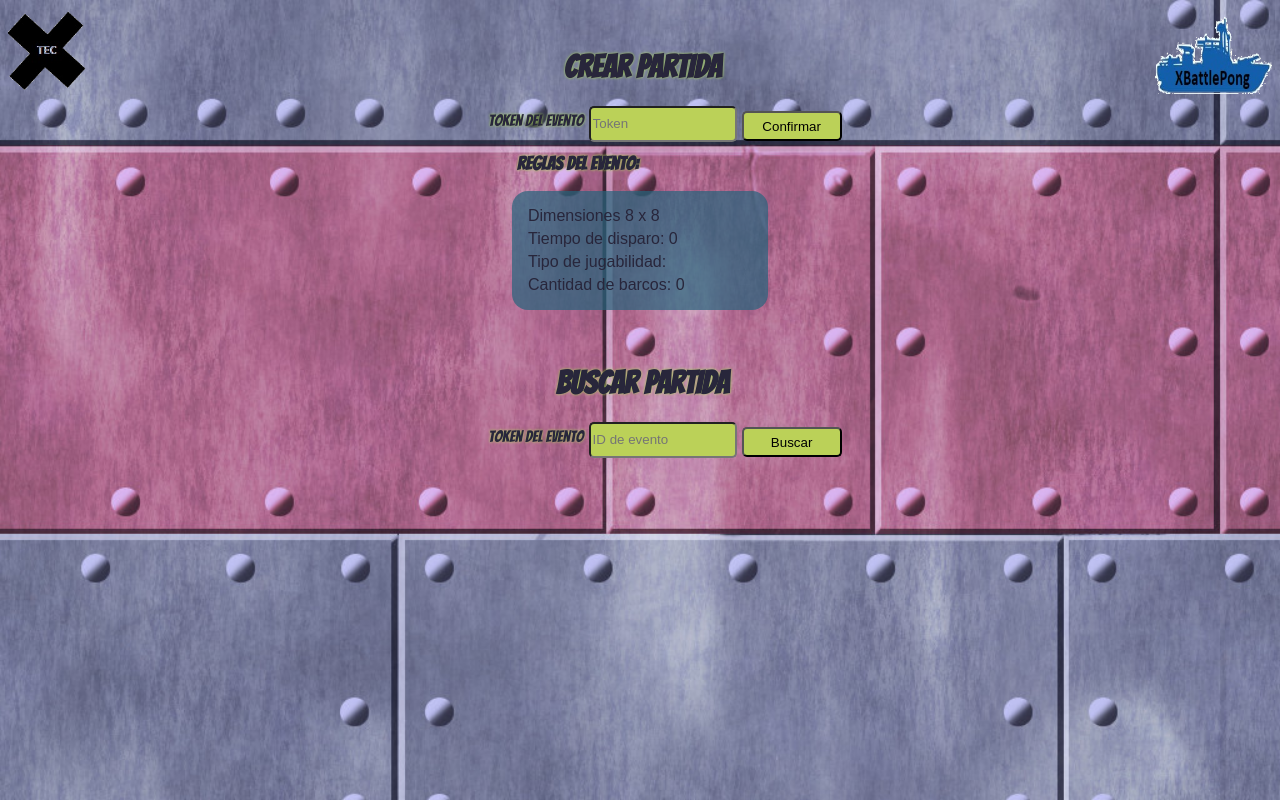
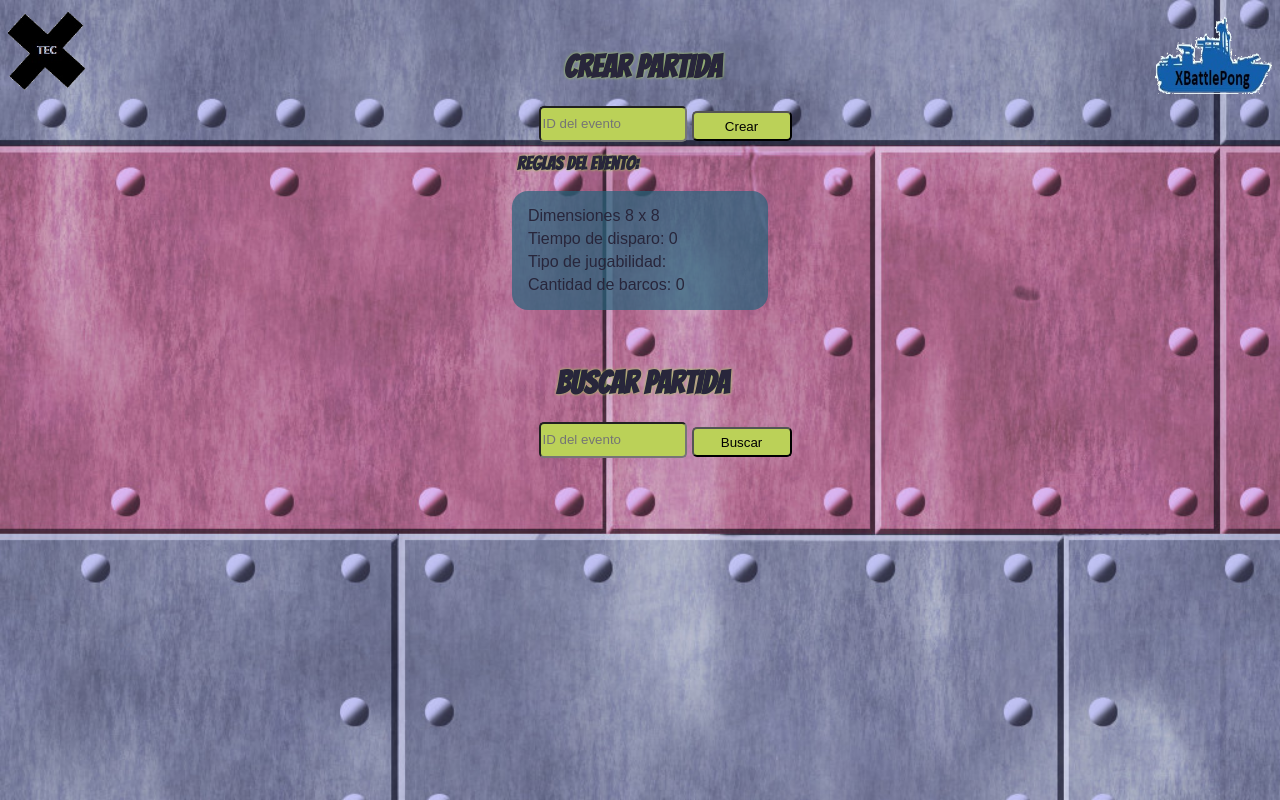
Before and after one commit to FabianFallas/XBattlePong, an Angular app in the folder MockUp/app/: page /partida in a window 1280 px wide. Built offline with nearby package versions, Linux system fonts and the light colour scheme.

Commit message:
Added the display of the available games

```diff
--- a/MockUp/app/src/app/src/partida/partida.component.html
+++ b/MockUp/app/src/app/src/partida/partida.component.html
@@ -30,9 +30,9 @@
 
     <div class = "elementos_principales" style="margin-left: 50px">
 
-      <label  class="etiqueta_especial" >Token del evento </label>
-      <input  class="entradas_texto" id="inputToken" #inputToken placeholder="Token">
-      <button class="boton" (click)="confirmedToken(inputToken.value)">Confirmar </button>
+      <!--<label  class="etiqueta_especial" >Token del evento </label>-->
+      <input  class="entradas_texto" id="inputToken" #inputToken placeholder="ID del evento">
+      <button class="boton" (click)="confirmedToken(inputToken.value)">Crear </button>
 
     </div>
 
@@ -148,10 +148,25 @@
 
     <div class = "elementos_principales" style="margin-left: 50px">
 
-      <label  class="etiqueta_especial" >Token del evento </label>
-      <input  class="entradas_texto" id="inputSearch" #inputSearch placeholder="ID de evento">
-      <button class="boton" (click)="searchGames(inputSearch.value)">Buscar </button>
+      <!--<label  class="etiqueta_especial" >Introduce el codigo del evento </label>-->
+      <input  class="entradas_texto" id="inputSearch" #inputSearch placeholder="ID del evento">
+      <button class="boton" (click)="searchGames(inputSearch.value)">Buscar</button>
 
     </div>
 
 </div>
+
+
+<div *ngIf="showGames">
+    <label for="games"></label>
+    <div id="games">
+        <div class="row" *ngFor="let g of games">
+            <div class="column">
+                ID: {{g.partidasID}}
+            </div>
+            <div class="column">
+                <button class="boton" (click)="joinGame()">Unirse</button>
+            </div>
+        </div>
+    </div>
+</div>
--- a/MockUp/app/src/app/src/partida/partida.component.ts
+++ b/MockUp/app/src/app/src/partida/partida.component.ts
@@ -54,6 +54,8 @@ export class PartidaComponent implements OnInit {
     );
   }
 
+  joinGame():void{}
+
   updateTest(): void {
     this.service.defaultRules = this.eventRules;
     this.showBoards = true;
```
